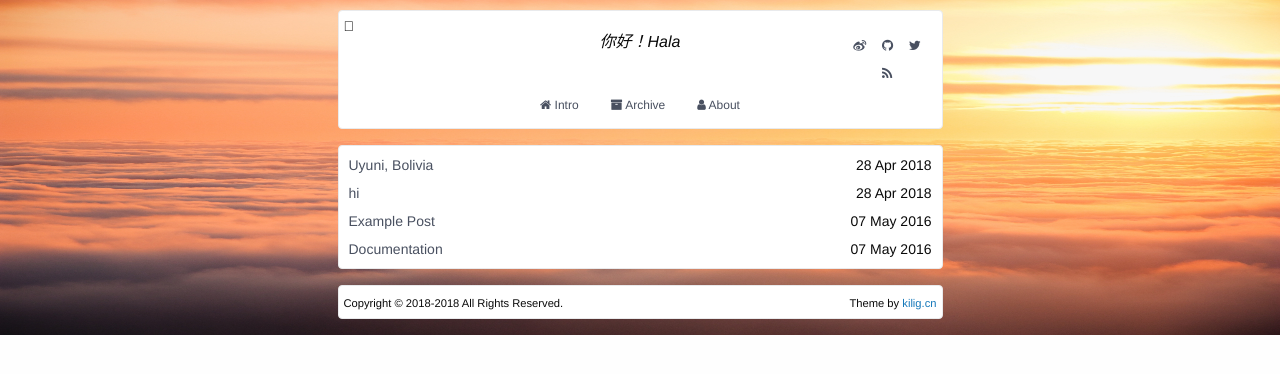
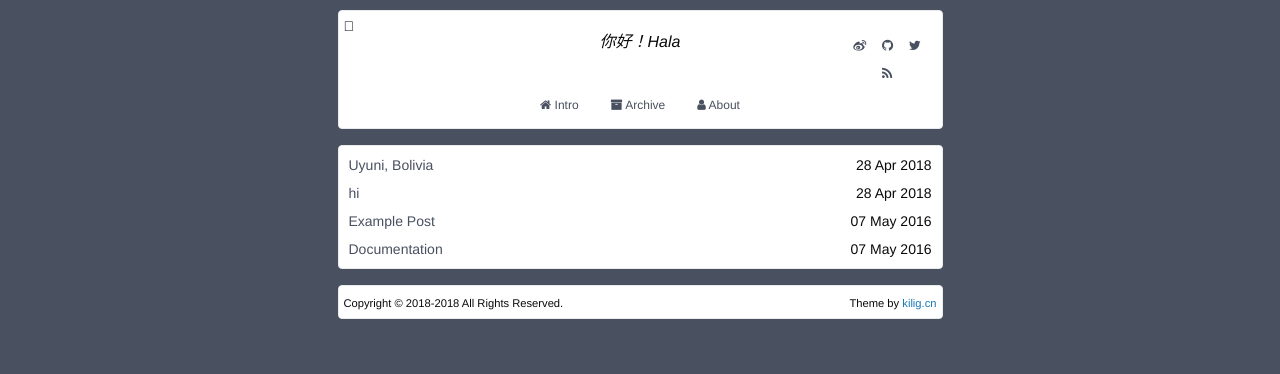
Before and after one commit to hadesleejs/hadesleejs.github.io, a Jekyll site: the page built from index.html, in a window 1280 px wide. Shown: the top 374 px of the page. Built offline with Jekyll 4.4.1, drawn with Linux system fonts in a browser that asks for light colours.

Commit message:
background-color

```diff
--- a/static/css/app.css
+++ b/static/css/app.css
@@ -1,12 +1,7 @@
 body {
     -webkit-font-smoothing: antialiased;
     -moz-osx-font-smoothing: grayscale;
-    background-image:url(/images/photo-1522143804971-93c748148fbd.jpg);
-    background-repeat:no-repeat;
-    width:100%;
-    height:100%;
-    background-size:100% 100%;
-}
+    background-color: #495060;
 
 .card {
     border: 1px solid #dddee1;
```
